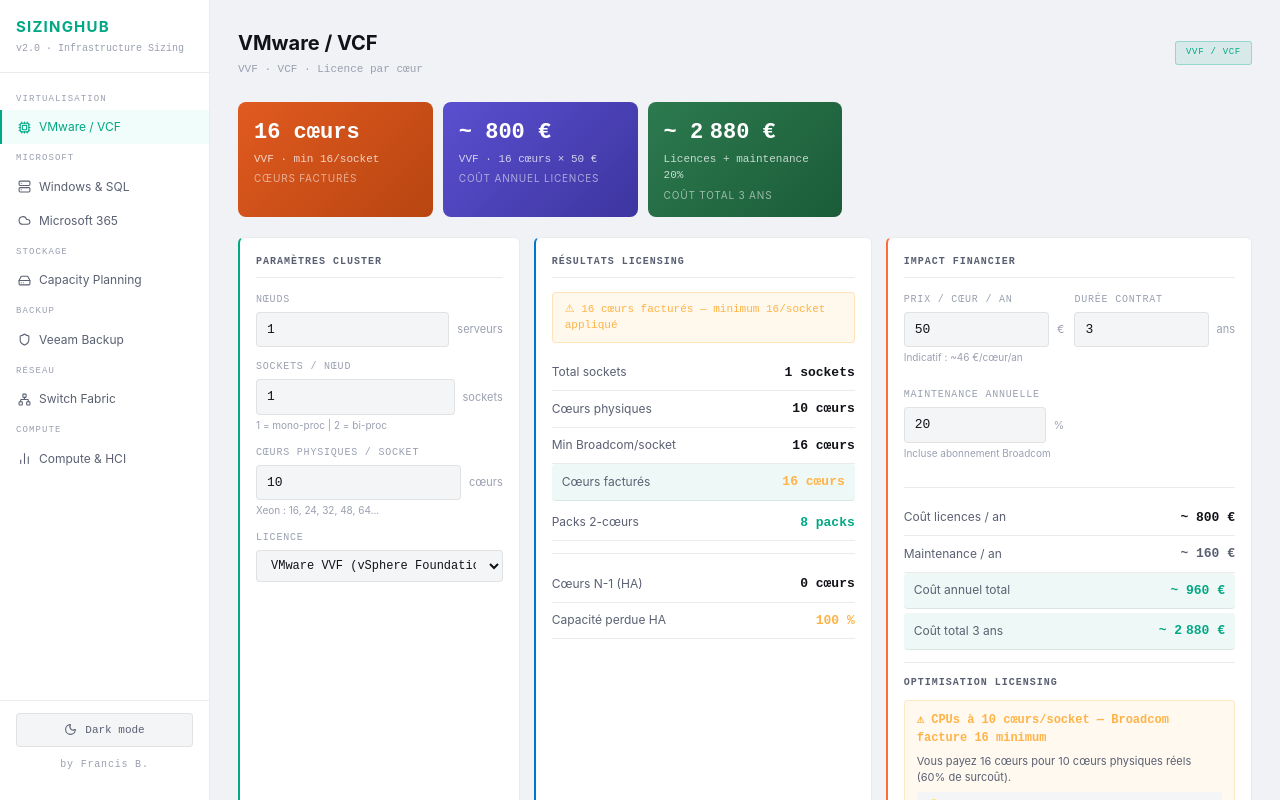
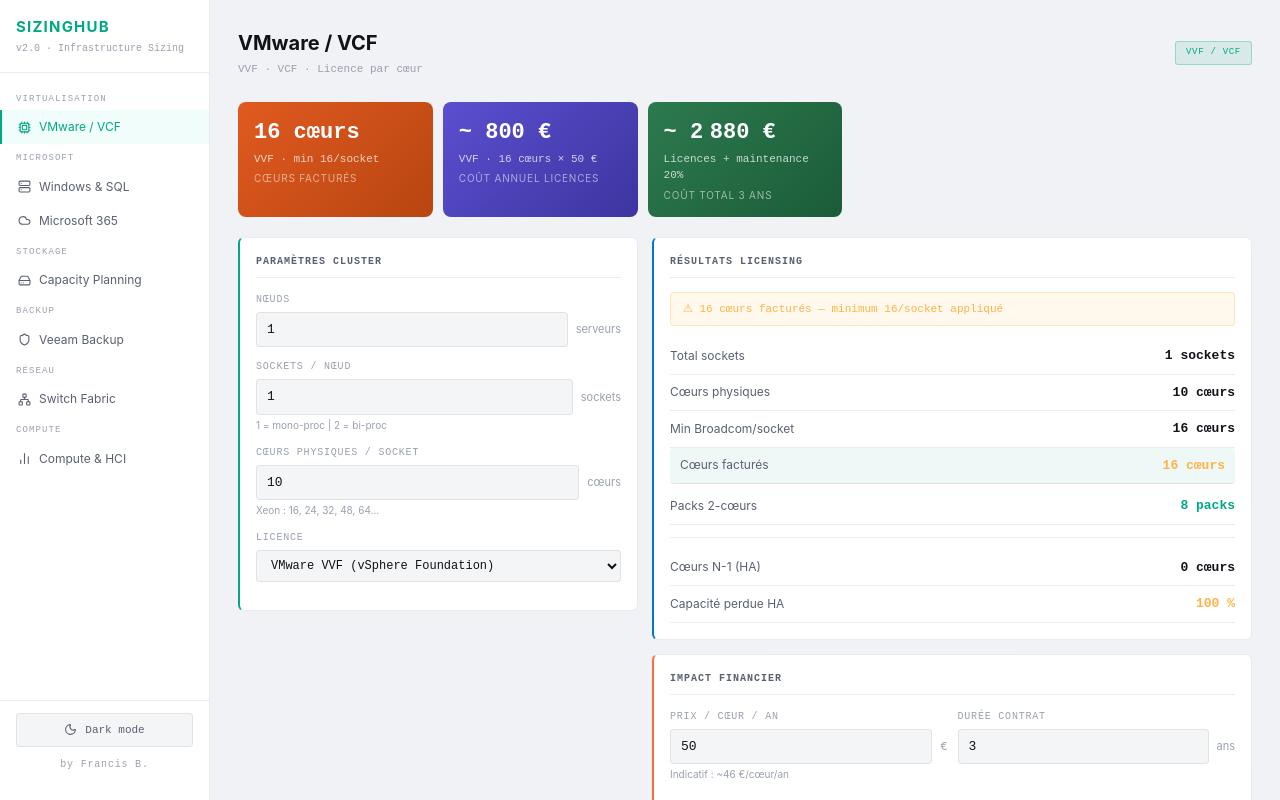
Before and after one commit to darknrall89/SizingHUB, a React (Vite) app: page / in a window 1280 px wide. Shown: the top 800 px of the page. Built offline with nearby package versions, Linux system fonts and the light colour scheme.

Commit message:
feat: layout VMware 2 colonnes - params gauche, résultats+finance droite

```diff
--- a/src/SizingHub.jsx
+++ b/src/SizingHub.jsx
@@ -242,7 +242,8 @@
       </div>
 
       {/* 3 cards */}
-      <div style={{display:"grid",gridTemplateColumns:isMobile?"1fr":"1fr 1.2fr 1.3fr",gap:14,marginBottom:14}}>
+      <div style={{display:"grid",gridTemplateColumns:isMobile?"1fr":"1fr 1.5fr",gap:14,marginBottom:14}}>
+        <div style={{display:"flex",flexDirection:"column",gap:14}}>
 
         {/* Paramètres */}
         <div style={s.card(th.accent)}>
@@ -260,6 +261,8 @@
           </div>
         </div>
 
+        </div>
+        <div style={{display:"flex",flexDirection:"column",gap:14}}>
         {/* Résultats licensing */}
         <div style={s.card(th.accent2)}>
           <div style={s.secTitle}>Résultats licensing</div>
@@ -316,6 +319,7 @@
           <div style={{marginTop:10,fontSize:10,color:th.t3,fontFamily:"monospace"}}>
             Minimum commande : 72 cœurs · Renouvellement tardif : +20%
           </div>
+        </div>
         </div>
       </div>
 
```
